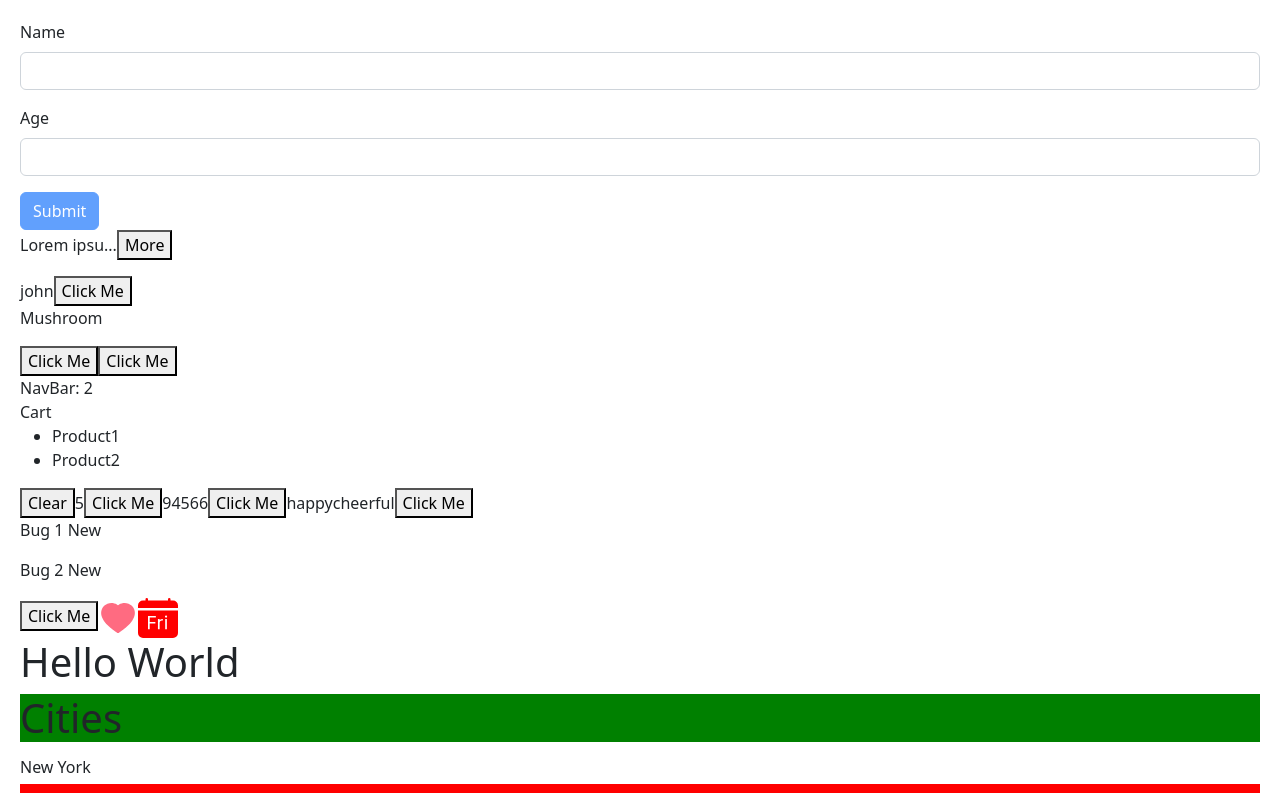
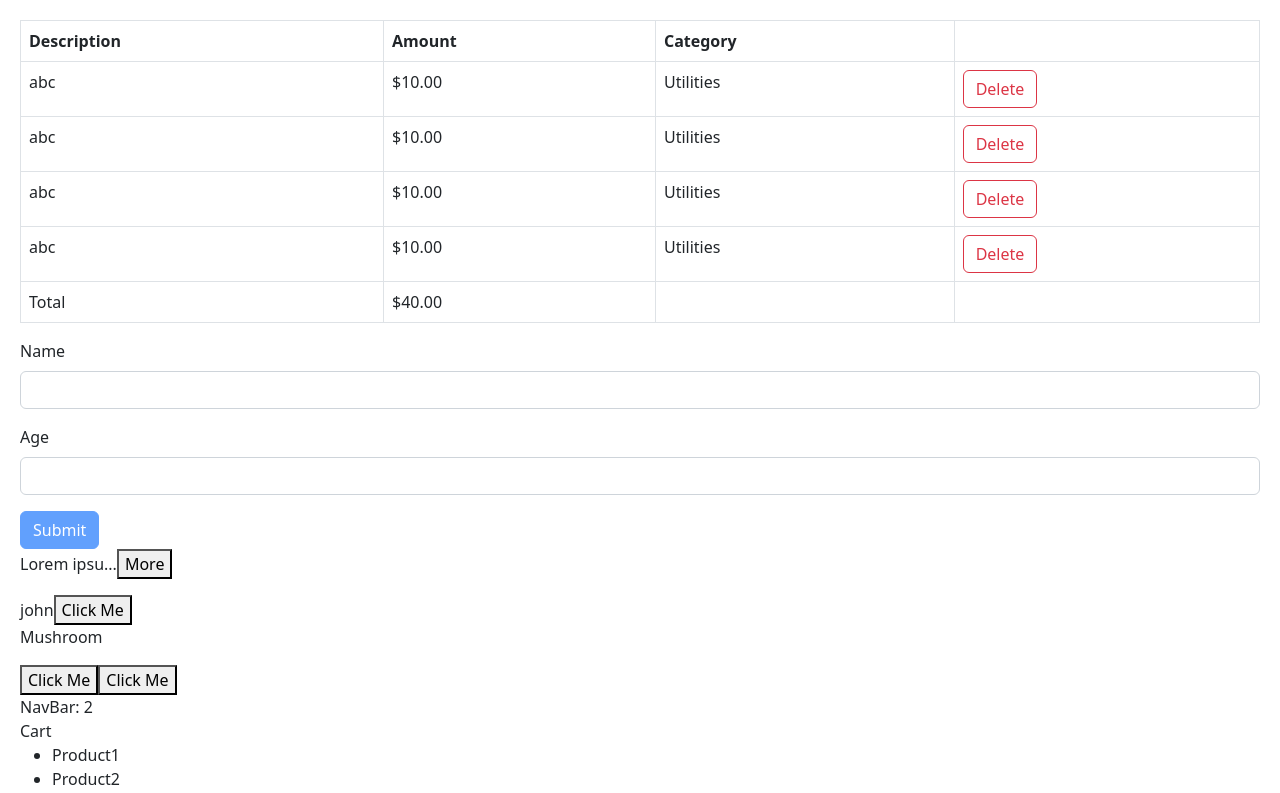
Before and after one commit to jaishankarg24/react-18-game, a React (Vite) app: page / in a window 1280 px wide. Shown: the top 793 px of the page. Built offline with nearby package versions, Linux system fonts and the light colour scheme.

Commit message:
Project- Expense-Tracker Building ExpenseList

```diff
--- a/src/App.tsx
+++ b/src/App.tsx
@@ -12,6 +12,7 @@
 import Cart from "./components/Cart";
 import ExpandableText from "./components/ExpandableText";
 import Form from "./components/Form";
+import ExpenseList from "./expense-tracker/ExpenseList";
 
 function App() {
   let items = ["New York", "San Francisco", "Tokyo", "London", "Paris"];
@@ -130,8 +131,19 @@
     });
   };
   //items: [...cart.items, items.map((item) => {...item, quantity: quantity + 1})],
+
+  const [expenses, setExpenses] = useState([
+    { id: 1, description: "abc", amount: 10, category: "Utilities" },
+    { id: 2, description: "abc", amount: 10, category: "Utilities" },
+    { id: 3, description: "abc", amount: 10, category: "Utilities" },
+    { id: 4, description: "abc", amount: 10, category: "Utilities" },
+  ]);
   return (
     <div>
+      <ExpenseList
+        expenses={expenses}
+        onDelete={(id) => setExpenses(expenses.filter((e) => e.id !== id))}
+      />
       <Form />
       <ExpandableText maxChars={10}>
         Lorem ipsum dolor sit amet consectetur adipisicing elit. Aperiam id
--- /dev/null
+++ b/src/expense-tracker/ExpenseList.tsx
@@ -0,0 +1,62 @@
+import React from "react";
+
+interface Expense {
+  id: number;
+  description: string;
+  amount: number;
+  category: string;
+}
+
+interface Props {
+  expenses: Expense[];
+  onDelete: (id: number) => void;
+}
+
+const ExpenseList = ({ expenses, onDelete }: Props) => {
+  if (expenses.length === 0) return null;
+
+  return (
+    <table className="table table-bordered">
+      <thead>
+        <tr>
+          <th>Description</th>
+          <th>Amount</th>
+          <th>Category</th>
+          <th></th>
+        </tr>
+      </thead>
+      <tbody>
+        {expenses.map((expense) => (
+          <tr key={expense.id}>
+            <td>{expense.description}</td>
+            <td>${expense.amount.toFixed(2)}</td>
+            <td>{expense.category}</td>
+            <td>
+              <button
+                className="btn btn-outline-danger"
+                onClick={() => onDelete(expense.id)}
+              >
+                Delete
+              </button>
+            </td>
+          </tr>
+        ))}
+      </tbody>
+      <tfoot>
+        <tr>
+          <td>Total</td>
+          <td>
+            $
+            {expenses
+              .reduce((acc, expense) => expense.amount + acc, 0)
+              .toFixed(2)}
+          </td>
+          <td></td>
+          <td></td>
+        </tr>
+      </tfoot>
+    </table>
+  );
+};
+
+export default ExpenseList;
```
